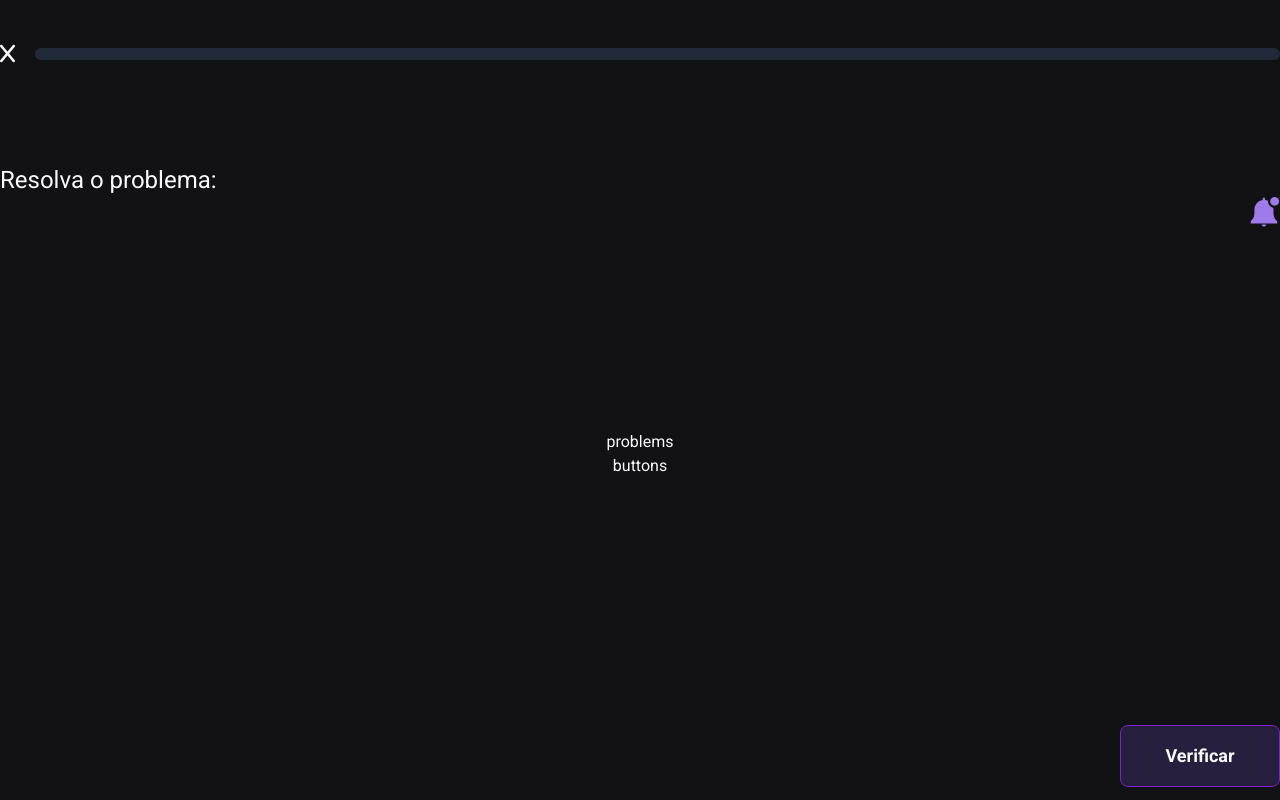
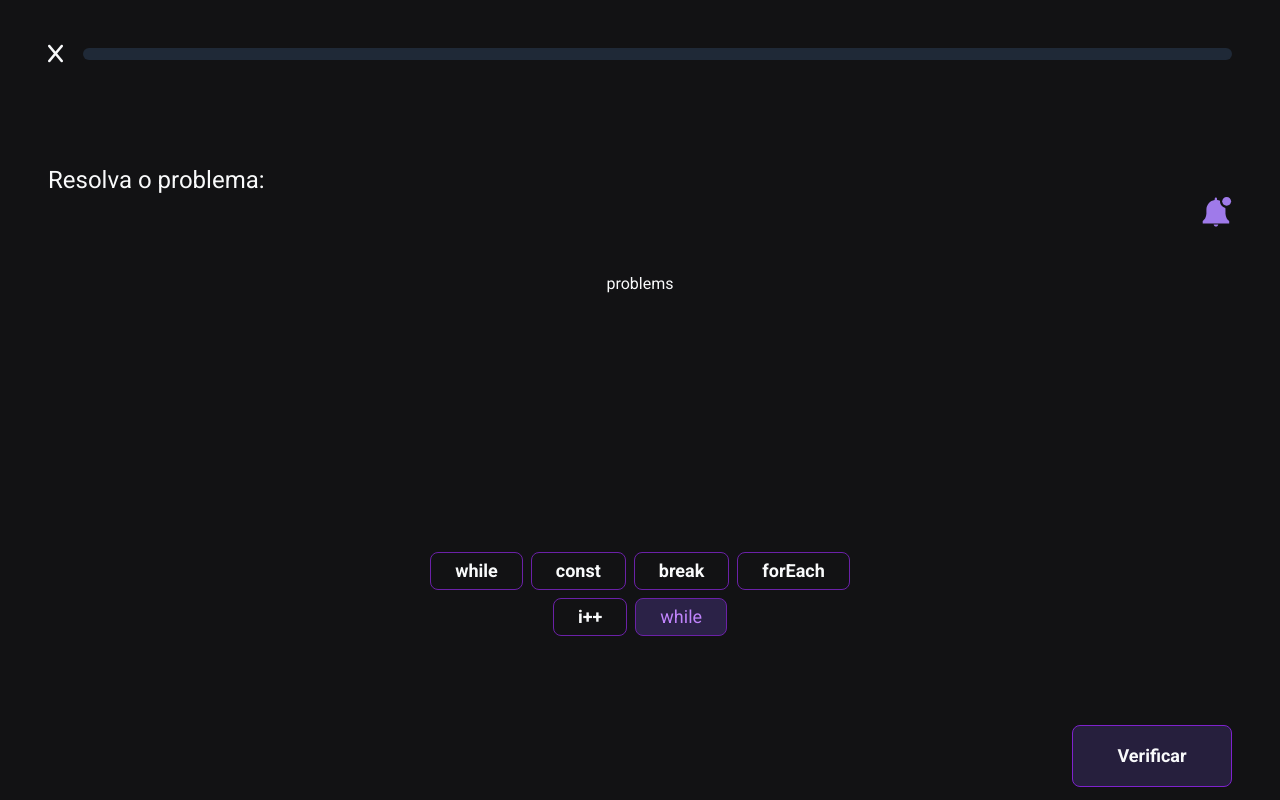
Before and after one commit to douglassantos45/StackoverGame, a React (Vite) app: page /challenge in a window 1280 px wide. Built offline with nearby package versions, Linux system fonts and the light colour scheme.

Commit message:
first commit

```diff
--- a/src/App.tsx
+++ b/src/App.tsx
@@ -1,9 +1,4 @@
-import { Header } from './components/Header';
-import { Sidebar } from './components/Sidebar';
-import { Challenges } from './layouts/Challenges';
-import { Home } from './layouts/Home';
 import { Login } from './layouts/Login';
-import { Ranking } from './layouts/Ranking';
 
 const App = () => {
   return (
--- a/src/layouts/Challenge/Problem.tsx
+++ b/src/layouts/Challenge/Problem.tsx
@@ -1,11 +1,36 @@
+import { useState } from 'react';
+
 export const Problem = () => {
+  const words = ['for', 'while', 'if', 'break', 'i++', 'const', 'forEach'];
+  const wordsNoReat = new Set<string>();
+
+  Array.from({ length: words.length - 1 }).map(() => {
+    wordsNoReat.add(words[Math.floor(Math.random() * words.length)]);
+  });
+
+  [...wordsNoReat].map((word) => console.log(word));
+
   return (
     <section className="h-full flex flex-col">
       <h1 className="text-2xl">Resolva o problema:</h1>
 
       <div className="flex flex-col items-center justify-center flex-1 w-full">
-        <p>problems</p>
-        <p>buttons</p>
+        <p className="mb-32">problems</p>
+        <div className="flex flex-wrap mt-32 gap-2 max-w-md items-center justify-center">
+          {[...wordsNoReat].map((word, key) => (
+            <button
+              key={key}
+              className={`border border-purple-800 px-6 py-1 rounded-lg text-lg font-bold`}
+            >
+              {word}
+            </button>
+          ))}
+          <button
+            className={`bg-purple-1000/50 border border-purple-800 px-6 py-1 rounded-lg text-lg text-purple-400`}
+          >
+            while
+          </button>
+        </div>
       </div>
     </section>
   );
--- a/src/layouts/Challenge/index.tsx
+++ b/src/layouts/Challenge/index.tsx
@@ -24,7 +24,7 @@ export const Challenge = () => {
   };
 
   return (
-    <div className="flex flex-col max-w-[1440px] h-screen mx-auto">
+    <div className="flex flex-col max-w-[1440px] h-screen mx-auto px-12">
       <HeaderBar ref={barRef} />
 
       <main className="relative mt-24 h-full">
```
